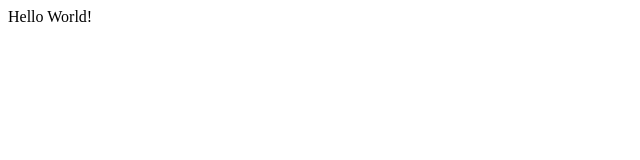
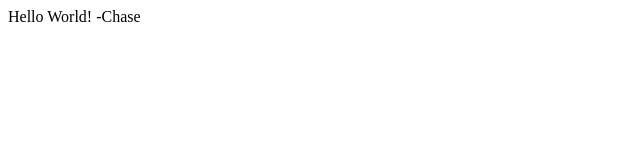
Before and after one commit to ChaseCasten/ExampleRepository4, a plain HTML site: page index.html in a window 1280 px wide. Shown: the full height of the page, 0-640 px from the left. Drawn offline with Linux system fonts and the light colour scheme.

Commit message:
Update index.html

```diff
--- a/index.html
+++ b/index.html
@@ -6,5 +6,6 @@
 </head>
 <body>
     Hello World!
+    -Chase
 </body>
 </html>
```
